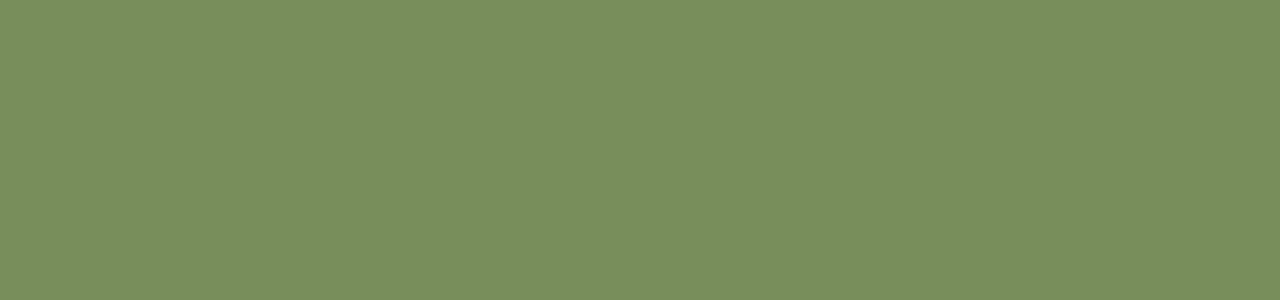
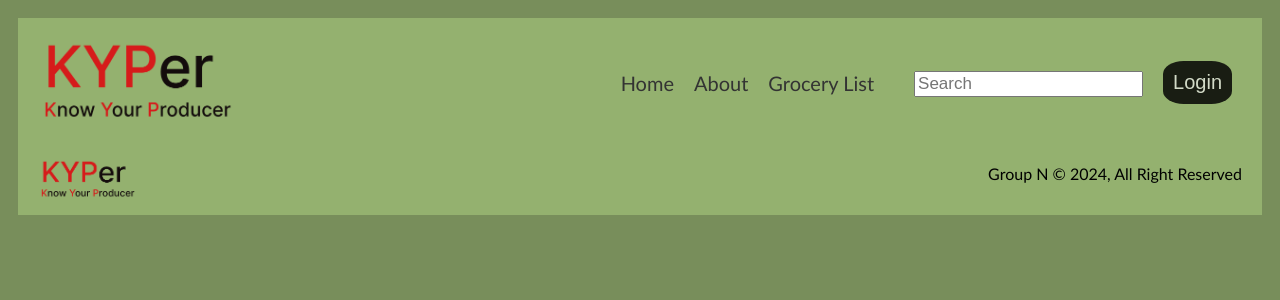
Before and after one commit to logbasem/Software_Engineering, a React (Create React App) app: page /about in a window 1280 px wide. Before the commit this address had no page. Shown: the top 300 px of the page. Built offline with nearby package versions, Linux system fonts and the light colour scheme.

Commit message:
Header and Footer now on all routed pages. Removed imports from Homepage

```diff
--- a/src/App.js
+++ b/src/App.js
@@ -3,11 +3,14 @@ import { BrowserRouter as Router, Route, Routes } from "react-router-dom";
 
 import Homepage from './pages/Homepage';
 import Profile from './pages/Profile';
+import Header from './pages/Header';
+import Footer from './pages/Footer';
 
 function App() {
   return (
     <>
       <Router>
+        <Header />
         <Routes>
           <Route path="/" element={<Homepage />} />
         </Routes>
@@ -15,6 +18,7 @@ function App() {
           <Route path="/" element={<SOME OTHER ROUTE ETC.... />} />
         </Routes>*/}
       </Router>
+      <Footer />
     </>
   );
 }
--- a/src/pages/Homepage.jsx
+++ b/src/pages/Homepage.jsx
@@ -10,8 +10,6 @@ import Lookup from '../assets/upc_lookup.jpg';
 export function Homepage() {
   return (
     <div>
-      <Header/>
-
       <main>
         <div className="features-section">
           <h3>Discover the features of KYPer!</h3>
@@ -62,8 +60,6 @@ export function Homepage() {
           </div>
         </div>
       </main>
-
-      <Footer/>
     </div>
   );
 }
```
